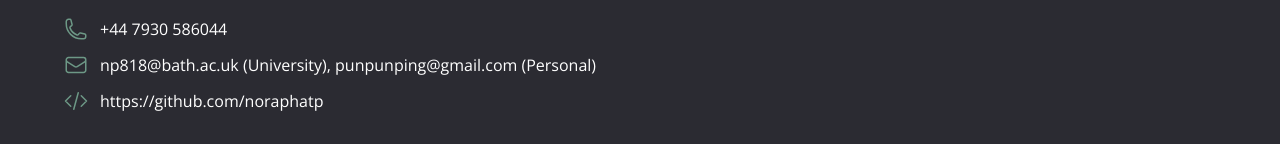
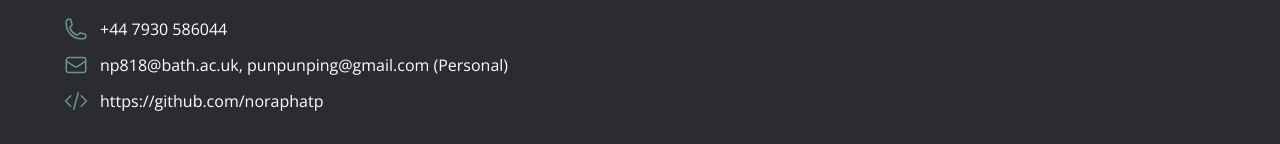
Before and after one commit to noraphatp/cv-web, a plain HTML site: page index.html in a window 1280 px wide. Shown: the part 333-477 px from the top of the page. Drawn offline with nearby package versions, Linux system fonts and the light colour scheme.

Commit message:
changed text

```diff
--- a/index.html
+++ b/index.html
@@ -71,7 +71,7 @@
 							/>
 						</svg>
 						<span
-							>np818@bath.ac.uk (University), punpunping@gmail.com
+							>np818@bath.ac.uk, punpunping@gmail.com
 							(Personal)</span
 						>
 					</li>
```
